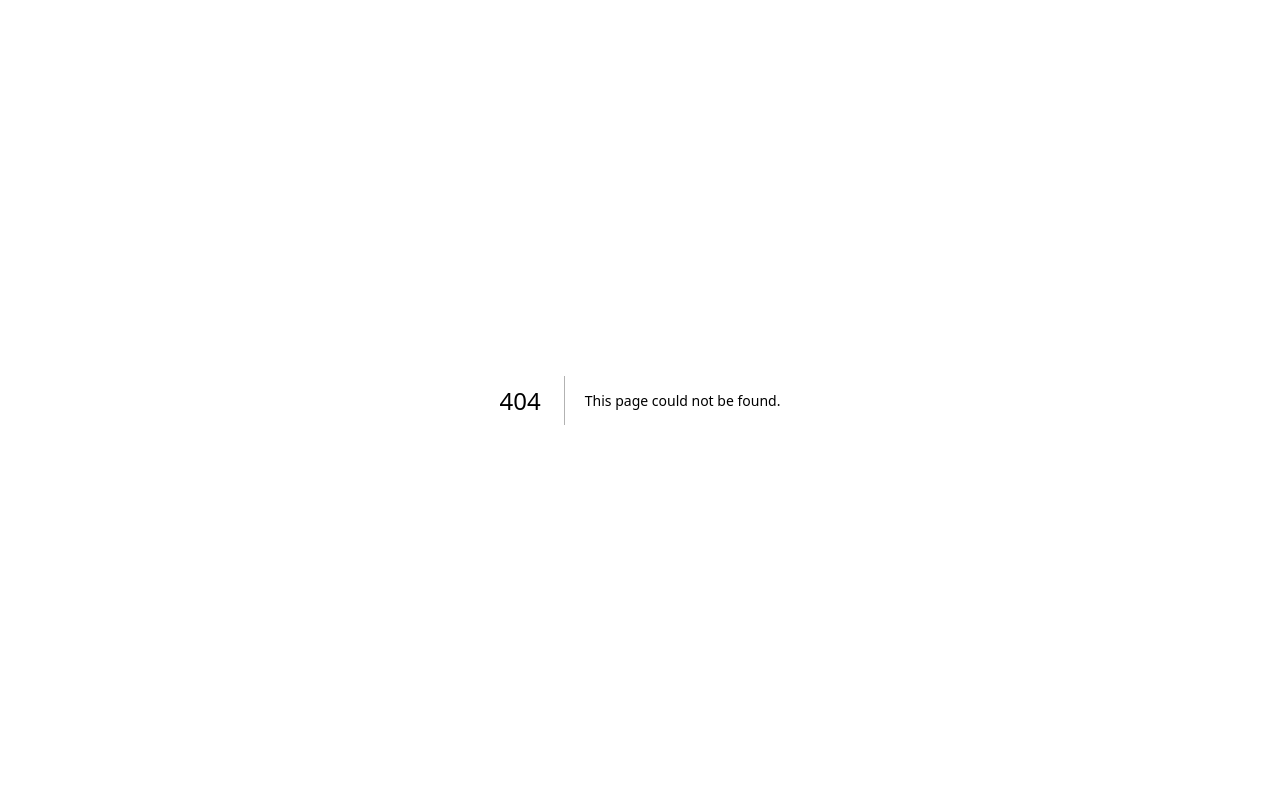
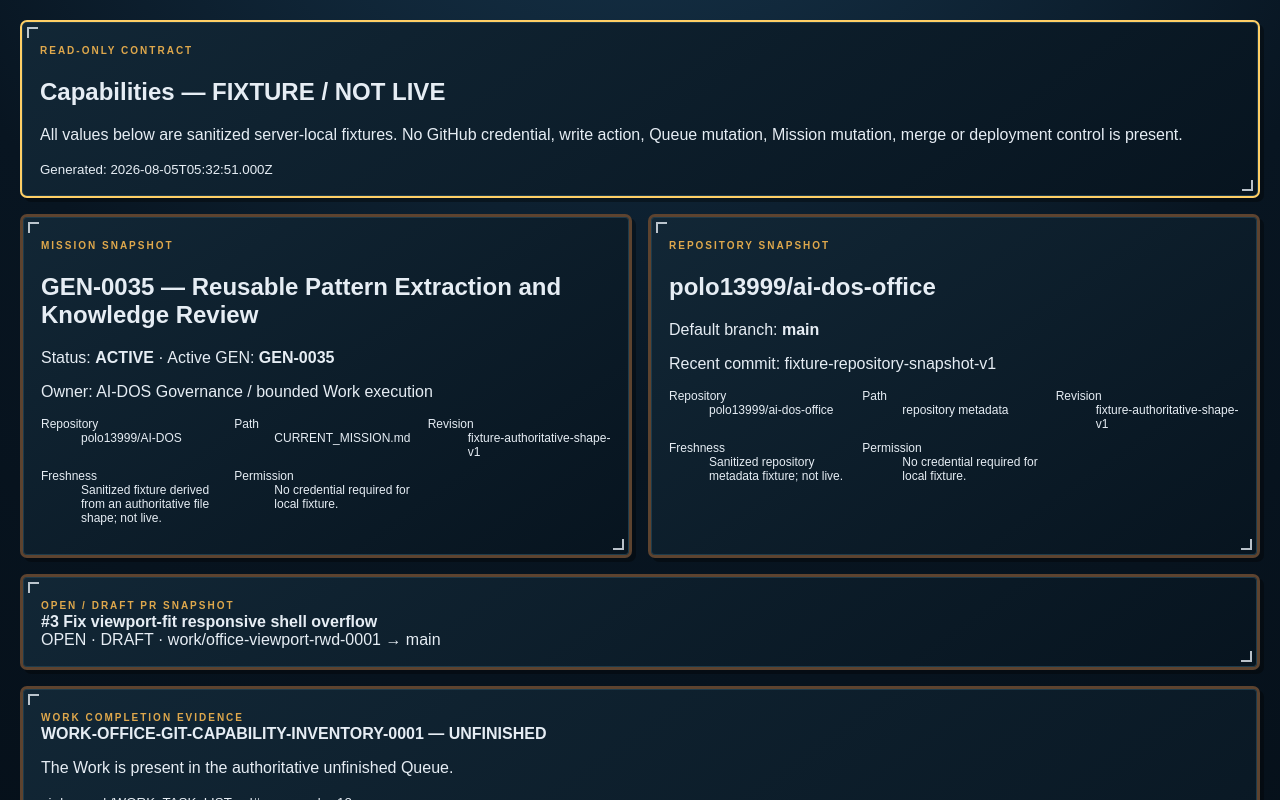
Before and after one commit to polo13999/ai-dos-office, a Next.js app: page /capabilities in a window 1280 px wide. Before the commit this address had no page. Shown: the top 800 px of the page. Built offline with nearby package versions, Linux system fonts and the light colour scheme.

Commit message:
feat(office): add standalone capabilities view

```diff
--- /dev/null
+++ b/app/capabilities/page.tsx
@@ -0,0 +1,9 @@
+import CapabilityDashboard from "../../components/CapabilityDashboard";
+
+export default function CapabilitiesPage() {
+  return (
+    <main style={{ minHeight: "100vh", padding: 20, maxWidth: 1440, margin: "0 auto", minWidth: 0 }}>
+      <CapabilityDashboard />
+    </main>
+  );
+}
```
